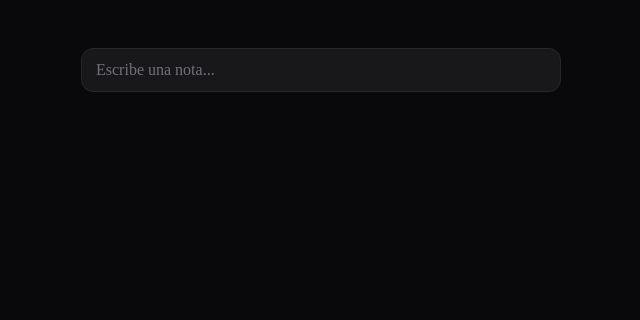
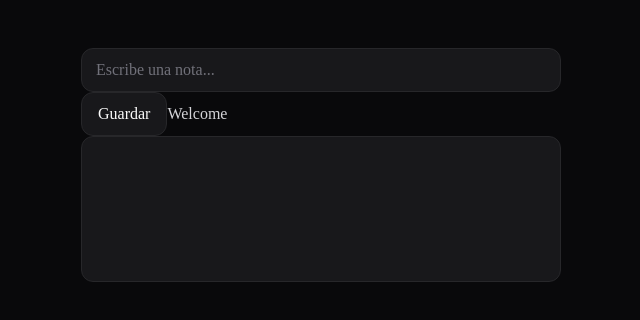
Before and after one commit to Messafy/frontend, a React (Vite) app: page / in a window 1280 px wide. Shown: the top 320 px of the page, without its empty margins (319-959 px from the left). Built offline with nearby package versions, Linux system fonts and the light colour scheme.

Commit message:
feat(ui): add core form controls

```diff
--- a/src/components/atoms/Button/Button.jsx
+++ b/src/components/atoms/Button/Button.jsx
@@ -2,7 +2,7 @@ import './Button.scss'
 
 export default function Button ({children, ...props}) {
     return (
-        <button className='button' {...props}>
+        <button className='button' type='button' {...props}>
             {children}
         </button>
     )
--- a/src/components/atoms/Button/Button.scss
+++ b/src/components/atoms/Button/Button.scss
@@ -1,12 +1,29 @@
 @use "../../../styles/tokens" as *;
 
 .button {
-  background-color: $color-primary;
-  border: 0;
-  border-radius: 10px;
-  color: $color-primary-foreground;
+  background: linear-gradient(180deg, $color-surface 0%, $color-button 100%);
+  border: 1.5px solid $color-button-border;
+  border-radius: 12px;
+  color: $color-button-foreground;
   cursor: pointer;
   font: inherit;
-  min-height: 40px;
-  padding: 0 14px;
+  font-weight: 500;
+  min-height: 44px;
+  padding: 0 16px;
+  transition: background-color 160ms ease, border-color 160ms ease, box-shadow 160ms ease, transform 160ms ease;
 }
+
+.button:hover {
+  background-color: $color-button-hover;
+  border-color: $color-border-hover;
+  transform: translateY(-1px);
+}
+
+.button:focus-visible {
+  outline: 0;
+  box-shadow: 0 0 0 3px rgba(250, 250, 250, 0.1);
+}
+
+.button:active {
+  transform: translateY(0);
+}
--- a/src/components/atoms/Input/Input.jsx
+++ b/src/components/atoms/Input/Input.jsx
@@ -4,7 +4,7 @@ export default function Input ({children, ...props}) {
     return (
         <label className='input'>
             {children}
-            <input className='input__control' {...props} />
+            <input className='input__control' type="text" {...props} />
         </label>
     )
 }
--- /dev/null
+++ b/src/components/atoms/Link/Link.jsx
@@ -0,0 +1,9 @@
+import './Link.scss'
+
+export default function Link({ children, href, ...props}) {
+    return (
+        <a className='link' href={href} {...props}>
+            {children}
+        </a>
+    )
+}
--- /dev/null
+++ b/src/components/atoms/Link/Link.scss
@@ -0,0 +1,27 @@
+@use "../../../styles/tokens" as *;
+
+.link {
+  color: $color-link;
+  display: inline-flex;
+  outline: 0;
+  cursor: pointer;
+  text-decoration-color: transparent;
+  text-decoration-line: underline;
+  text-decoration-thickness: 1px;
+  text-underline-offset: 4px;
+  transition: color 160ms ease, text-decoration-color 160ms ease, box-shadow 160ms ease, transform 160ms ease;
+}
+
+.link:hover {
+  color: $color-link-hover;
+  transform: scale(1.03);
+}
+
+.link:active {
+  color: $color-link-active;
+}
+
+.link:focus-visible {
+  color: $color-link-focus;
+  box-shadow: 0 2px 0 0 currentColor;
+}
--- /dev/null
+++ b/src/components/atoms/TextArea/TextArea.jsx
@@ -0,0 +1,14 @@
+import './TextArea.scss'
+
+export default function TextArea ({ ...props }) {
+    return (
+        <textarea
+            className='textarea'
+            autoCapitalize='sentences'
+            autoComplete='off'
+            spellCheck='true'
+            rows='5'
+            {...props}
+        />
+    )
+}
--- /dev/null
+++ b/src/components/atoms/TextArea/TextArea.scss
@@ -0,0 +1,29 @@
+@use "../../../styles/tokens" as *;
+
+.textarea {
+  background: linear-gradient(180deg, $color-surface 0%, $color-textarea 100%);
+  border: 1.5px solid $color-textarea-border;
+  border-radius: 12px;
+  color: $color-textarea-foreground;
+  font: inherit;
+  line-height: 1.5;
+  min-height: 140px;
+  outline: 0;
+  padding: 12px 14px;
+  resize: none;
+  transition: border-color 160ms ease, box-shadow 160ms ease, background-color 160ms ease;
+  width: 100%;
+}
+
+.textarea::placeholder {
+  color: $color-textarea-placeholder;
+}
+
+.textarea:hover {
+  border-color: $color-textarea-hover;
+}
+
+.textarea:focus-visible {
+  border-color: $color-textarea-focus;
+  box-shadow: 0 0 0 3px rgba(250, 250, 250, 0.08);
+}
--- a/src/components/pages/HomePage/HomePage.jsx
+++ b/src/components/pages/HomePage/HomePage.jsx
@@ -1,10 +1,16 @@
 import Input from '../../atoms/Input/Input.jsx'
 import './HomePage.scss'
+import Button from "../../atoms/Button/Button.jsx";
+import Link from "../../atoms/Link/Link.jsx";
+import TextArea from "../../atoms/TextArea/TextArea.jsx";
 
 export default function HomePage () {
     return (
         <main className='home-page'>
             <Input placeholder='Escribe una nota...' />
+            <Button>Guardar</Button>
+            <Link>Welcome</Link>
+            <TextArea></TextArea>
         </main>
     )
 }
--- a/src/styles/tokens/_colors.scss
+++ b/src/styles/tokens/_colors.scss
@@ -21,6 +21,20 @@ $color-border-hover: $zinc-700;
 $color-card: $zinc-900;
 $color-input: $zinc-900;
 $color-input-border: $zinc-800;
+$color-textarea: $zinc-900;
+$color-textarea-border: $zinc-800;
+$color-textarea-hover: $zinc-800;
+$color-textarea-foreground: $zinc-50;
+$color-textarea-placeholder: $zinc-500;
+$color-textarea-focus: $zinc-400;
+$color-button: $zinc-900;
+$color-button-border: $zinc-800;
+$color-button-hover: $zinc-800;
+$color-button-foreground: $zinc-50;
+$color-link: $zinc-300;
+$color-link-hover: $zinc-50;
+$color-link-active: $zinc-400;
+$color-link-focus: $zinc-50;
 $color-muted: $zinc-800;
 $color-hover: $zinc-800;
 $color-primary: $zinc-50;
```
